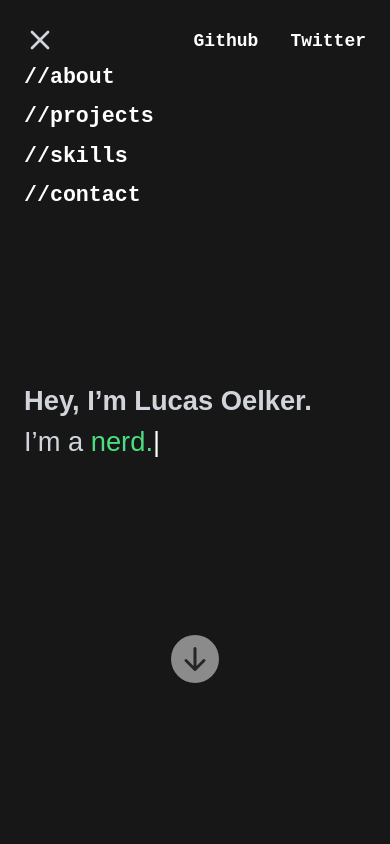
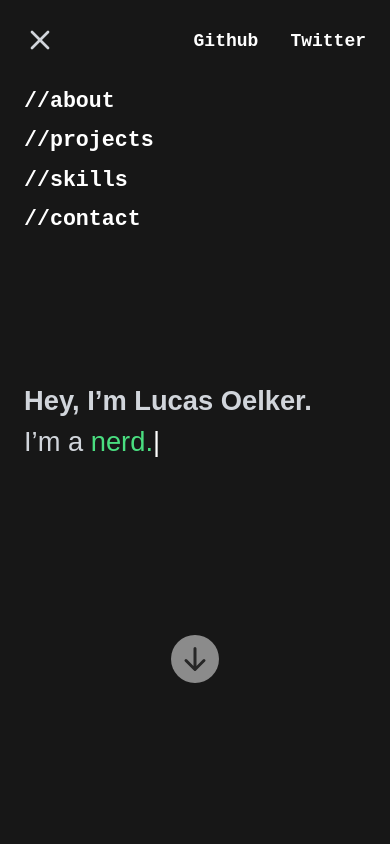
Before and after one commit to LucasOe/portfolio, a React (Vite) app: page / in a window 390 px wide. Both pictures are taken after a click on the button 40 px from the left and 40 px from the top of the page. Shown: the top 844 px of the page. Built offline with nearby package versions, Linux system fonts and the light colour scheme.

Commit message:
Fix mobile navbar margins

```diff
--- a/src/components/Navbar.tsx
+++ b/src/components/Navbar.tsx
@@ -61,7 +61,7 @@ export default function Navbar() {
 			{/* Collapsable Menu */}
 			<AnimatePresence>
 				{navbarOpen && (
-					<div className="flex flex-col gap-y-2 text-[1.35rem] md:hidden">
+					<div className="mt-6 flex flex-col gap-y-2 text-[1.35rem] md:hidden">
 						<motion.div
 							initial="closed"
 							animate="open"
```
